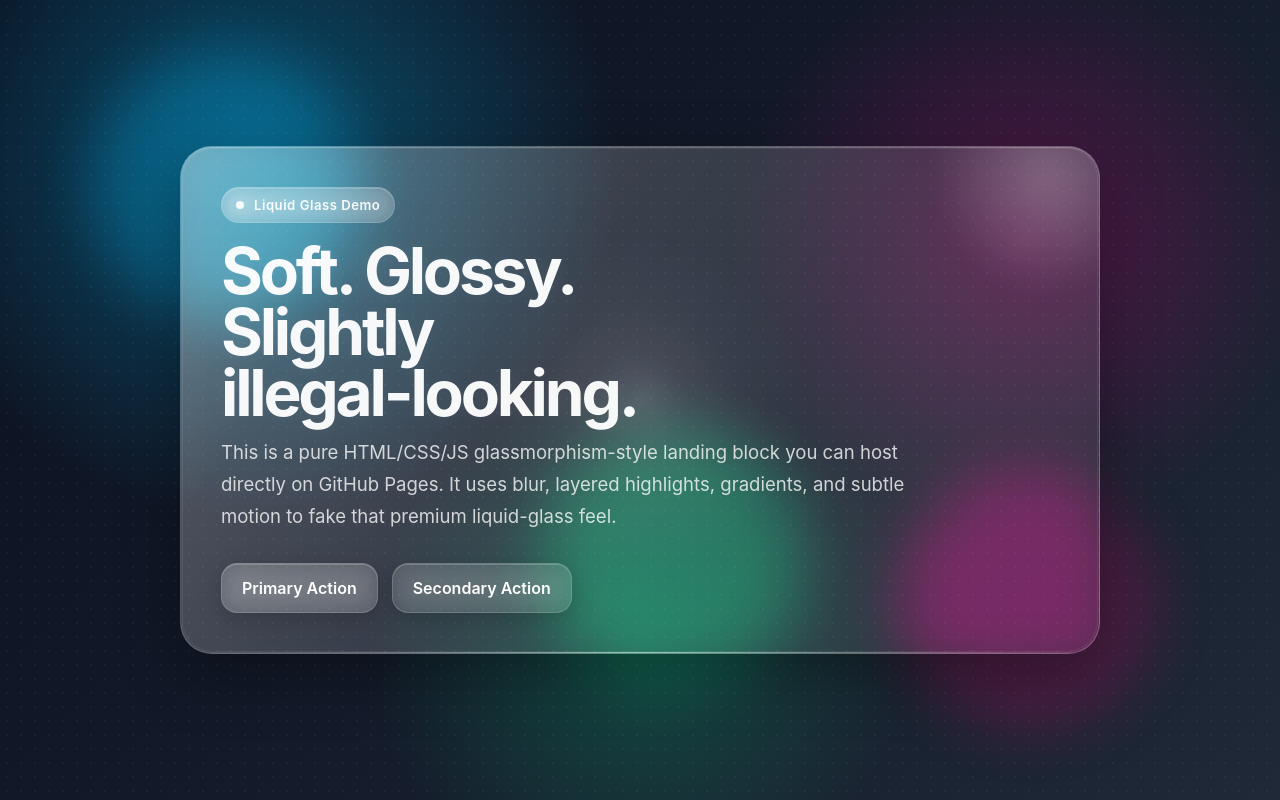
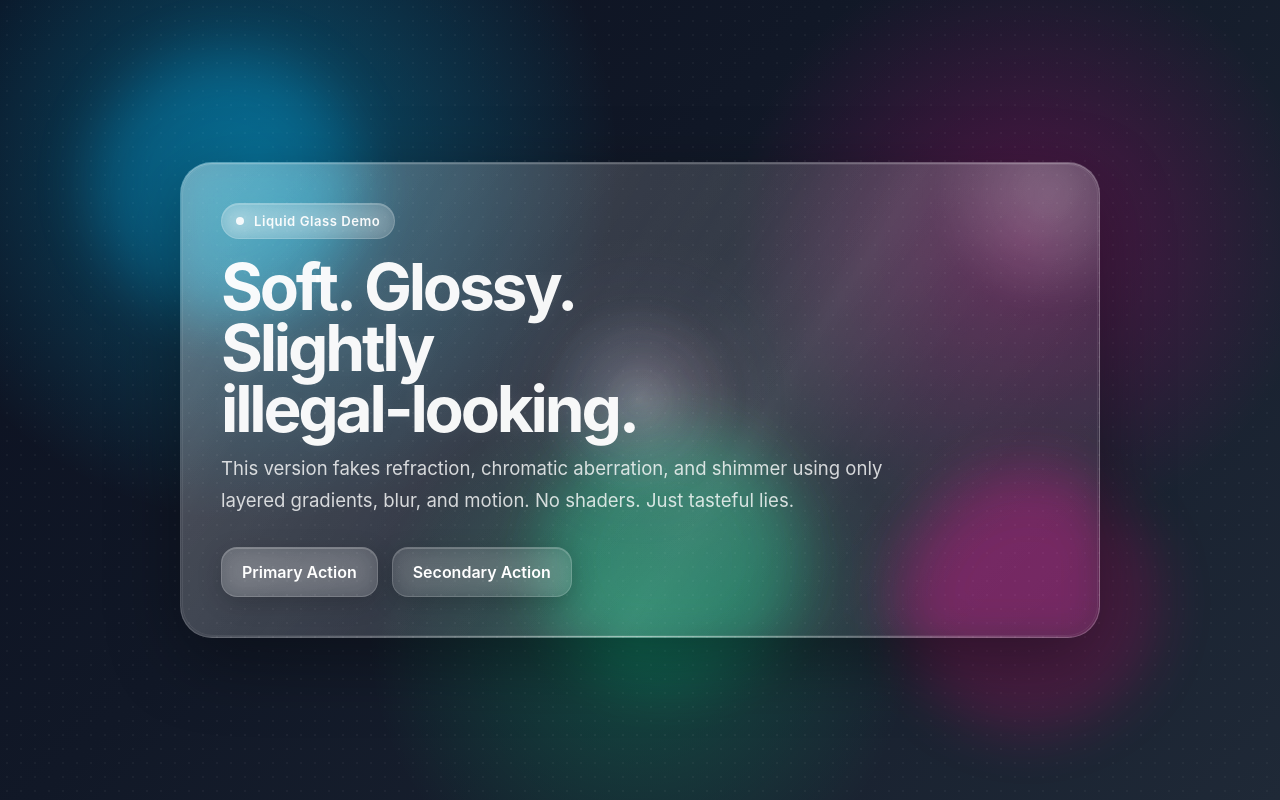
Before and after one commit to dkom-sys/Liquid-glass-demo-V1, a plain HTML site: page index.html in a window 1280 px wide. Drawn offline with Linux system fonts and the light colour scheme.

Commit message:
Refine glassmorphism styles and add effects
Updated CSS variables for glass effect and adjusted opacity values. Added new elements for refraction and shimmer effects.

```diff
--- a/index.html
+++ b/index.html
@@ -9,22 +9,23 @@
       --bg-1: #0b1020;
       --bg-2: #111827;
       --bg-3: #1f2937;
-      --glass-1: rgba(255, 255, 255, 0.18);
-      --glass-2: rgba(255, 255, 255, 0.08);
+      --glass-1: rgba(255, 255, 255, 0.16);
+      --glass-2: rgba(255, 255, 255, 0.07);
       --border-1: rgba(255, 255, 255, 0.22);
-      --border-2: rgba(255, 255, 255, 0.10);
       --text-main: rgba(255, 255, 255, 0.96);
-      --text-soft: rgba(255, 255, 255, 0.78);
-      --shadow: 0 20px 60px rgba(0, 0, 0, 0.35);
+      --text-soft: rgba(255, 255, 255, 0.8);
       --radius: 32px;
+      --mx: 50%;
+      --my: 50%;
+      --rx: 0deg;
+      --ry: 0deg;
     }
 
     * {
       box-sizing: border-box;
     }
 
-    html,
-    body {
+    html, body {
       margin: 0;
       padding: 0;
       min-height: 100%;
@@ -46,11 +47,43 @@
       position: fixed;
       inset: 0;
       pointer-events: none;
-      opacity: 0.045;
+      opacity: 0.04;
       background-image: radial-gradient(circle, white 1px, transparent 1px);
       background-size: 14px 14px;
       mix-blend-mode: soft-light;
-      z-index: 20;
+      z-index: 30;
+    }
+
+    .orb {
+      position: fixed;
+      width: 260px;
+      height: 260px;
+      border-radius: 50%;
+      filter: blur(28px);
+      opacity: 0.34;
+      pointer-events: none;
+      z-index: -1;
+      animation: float 14s ease-in-out infinite;
+    }
+
+    .orb.one {
+      top: 8%;
+      left: 7%;
+      background: rgba(0, 191, 255, 0.7);
+    }
+
+    .orb.two {
+      bottom: 8%;
+      right: 10%;
+      background: rgba(255, 0, 128, 0.58);
+      animation-delay: -4s;
+    }
+
+    .orb.three {
+      top: 54%;
+      left: 42%;
+      background: rgba(0, 255, 170, 0.42);
+      animation-delay: -8s;
     }
 
     .hero {
@@ -72,7 +105,7 @@
       backdrop-filter: blur(20px) saturate(180%);
       -webkit-backdrop-filter: blur(20px) saturate(180%);
       box-shadow:
-        var(--shadow),
+        0 22px 70px rgba(0, 0, 0, 0.35),
         inset 0 1px 0 rgba(255, 255, 255, 0.24),
         inset 0 -1px 0 rgba(255, 255, 255, 0.05);
       overflow: hidden;
@@ -88,7 +121,7 @@
     .glass-card:hover {
       border-color: rgba(255, 255, 255, 0.28);
       box-shadow:
-        0 24px 70px rgba(0, 0, 0, 0.42),
+        0 28px 82px rgba(0, 0, 0, 0.42),
         inset 0 1px 0 rgba(255, 255, 255, 0.26),
         inset 0 -1px 0 rgba(255, 255, 255, 0.06);
     }
@@ -100,13 +133,13 @@
       background:
         linear-gradient(
           120deg,
-          rgba(255, 255, 255, 0.30) 0%,
+          rgba(255, 255, 255, 0.28) 0%,
           rgba(255, 255, 255, 0.10) 18%,
           rgba(255, 255, 255, 0.03) 40%,
           transparent 62%
         );
       pointer-events: none;
-      z-index: 0;
+      z-index: 1;
     }
 
     .glass-card::after {
@@ -116,24 +149,115 @@
       border-radius: calc(var(--radius) - 1px);
       border: 1px solid rgba(255, 255, 255, 0.07);
       pointer-events: none;
-      z-index: 1;
+      z-index: 8;
     }
 
-    .glass-specular {
+    .refraction {
       position: absolute;
       inset: 0;
+      z-index: 0;
       pointer-events: none;
-      z-index: 0;
+      opacity: 0.85;
       background:
         radial-gradient(
-          240px 240px at var(--mx, 50%) var(--my, 50%),
+          220px 220px at calc(var(--mx) + 1.2%) calc(var(--my) - 0.8%),
+          rgba(255, 80, 120, 0.07),
+          transparent 42%
+        ),
+        radial-gradient(
+          220px 220px at calc(var(--mx) - 1.2%) calc(var(--my) + 0.8%),
+          rgba(80, 220, 255, 0.08),
+          transparent 44%
+        ),
+        radial-gradient(
+          180px 180px at var(--mx) var(--my),
+          rgba(255,255,255,0.10),
+          rgba(255,255,255,0.04) 22%,
+          rgba(255,255,255,0.02) 36%,
+          transparent 64%
+        );
+      filter: blur(10px) saturate(140%);
+      transform: translateZ(0);
+    }
+
+    .specular {
+      position: absolute;
+      inset: 0;
+      z-index: 2;
+      pointer-events: none;
+      background:
+        radial-gradient(
+          240px 240px at var(--mx) var(--my),
           rgba(255, 255, 255, 0.18),
           rgba(255, 255, 255, 0.08) 20%,
-          rgba(255, 255, 255, 0.03) 40%,
+          rgba(255, 255, 255, 0.02) 42%,
           transparent 70%
         );
-      opacity: 0.9;
-      transition: opacity 0.2s ease;
+      mix-blend-mode: screen;
+    }
+
+    .aberration {
+      position: absolute;
+      inset: 0;
+      z-index: 3;
+      pointer-events: none;
+      opacity: 0.35;
+    }
+
+    .aberration::before,
+    .aberration::after {
+      content: "";
+      position: absolute;
+      inset: 0;
+      border-radius: inherit;
+      background:
+        radial-gradient(
+          280px 280px at var(--mx) var(--my),
+          rgba(255,255,255,0.06),
+          transparent 55%
+        );
+      filter: blur(12px);
+    }
+
+    .aberration::before {
+      transform: translateX(1.2px);
+      background:
+        radial-gradient(
+          260px 260px at var(--mx) var(--my),
+          rgba(255, 70, 100, 0.10),
+          transparent 58%
+        );
+      mix-blend-mode: screen;
+    }
+
+    .aberration::after {
+      transform: translateX(-1.2px);
+      background:
+        radial-gradient(
+          260px 260px at var(--mx) var(--my),
+          rgba(70, 220, 255, 0.10),
+          transparent 58%
+        );
+      mix-blend-mode: screen;
+    }
+
+    .shimmer {
+      position: absolute;
+      inset: -20%;
+      z-index: 4;
+      pointer-events: none;
+      background:
+        linear-gradient(
+          115deg,
+          transparent 35%,
+          rgba(255,255,255,0.02) 42%,
+          rgba(255,255,255,0.12) 50%,
+          rgba(255,255,255,0.03) 58%,
+          transparent 66%
+        );
+      transform: translateX(-35%) rotate(8deg);
+      animation: shimmerPass 8s linear infinite;
+      opacity: 0.75;
     }
 
     .top-glow {
@@ -143,15 +267,15 @@
       width: 240px;
       height: 240px;
       border-radius: 50%;
-      background: radial-gradient(circle, rgba(255, 255, 255, 0.25), transparent 68%);
+      background: radial-gradient(circle, rgba(255, 255, 255, 0.24), transparent 68%);
       filter: blur(12px);
       pointer-events: none;
-      z-index: 0;
+      z-index: 1;
     }
 
     .content {
       position: relative;
-      z-index: 2;
+      z-index: 10;
     }
 
     .badge {
@@ -264,39 +388,6 @@
       background: rgba(255, 255, 255, 0.08);
     }
 
-    .orb {
-      position: fixed;
-      width: 260px;
-      height: 260px;
-      border-radius: 50%;
-      filter: blur(28px);
-      opacity: 0.34;
-      pointer-events: none;
-      z-index: -1;
-      animation: float 14s ease-in-out infinite;
-      will-change: transform;
-    }
-
-    .orb.one {
-      top: 8%;
-      left: 7%;
-      background: rgba(0, 191, 255, 0.7);
-    }
-
-    .orb.two {
-      bottom: 8%;
-      right: 10%;
-      background: rgba(255, 0, 128, 0.58);
-      animation-delay: -4s;
-    }
-
-    .orb.three {
-      top: 54%;
-      left: 42%;
-      background: rgba(0, 255, 170, 0.42);
-      animation-delay: -8s;
-    }
-
     .glow-line {
       position: absolute;
       inset: auto 0 0 0;
@@ -308,7 +399,7 @@
         transparent
       );
       opacity: 0.8;
-      z-index: 2;
+      z-index: 10;
     }
 
     @keyframes float {
@@ -323,6 +414,15 @@
       }
       75% {
         transform: translateY(-14px) translateX(18px) scale(1.02);
+      }
+    }
+
+    @keyframes shimmerPass {
+      0% {
+        transform: translateX(-42%) rotate(8deg);
+      }
+      100% {
+        transform: translateX(42%) rotate(8deg);
       }
     }
 
@@ -369,13 +469,17 @@
         height: 180px;
         filter: blur(24px);
       }
+
+      .aberration {
+        opacity: 0.24;
+      }
     }
 
     @media (prefers-reduced-motion: reduce) {
       .glass-card,
       .orb,
       .btn,
-      .glass-specular {
+      .shimmer {
         animation: none !important;
         transition: none !important;
       }
@@ -390,7 +494,10 @@
 
   <section class="hero">
     <div class="glass-card" id="glassCard">
-      <div class="glass-specular" id="specular"></div>
+      <div class="refraction"></div>
+      <div class="specular"></div>
+      <div class="aberration"></div>
+      <div class="shimmer"></div>
       <div class="top-glow"></div>
 
       <div class="content">
@@ -399,9 +506,8 @@
         <h1>Soft. Glossy. Slightly illegal-looking.</h1>
 
         <p>
-          This is a pure HTML/CSS/JS glassmorphism-style landing block you can host
-          directly on GitHub Pages. It uses blur, layered highlights, gradients,
-          and subtle motion to fake that premium liquid-glass feel.
+          This version fakes refraction, chromatic aberration, and shimmer using
+          only layered gradients, blur, and motion. No shaders. Just tasteful lies.
         </p>
 
         <div class="actions">
@@ -416,7 +522,6 @@
 
   <script>
     const card = document.getElementById("glassCard");
-    const specular = document.getElementById("specular");
     const prefersReducedMotion = window.matchMedia("(prefers-reduced-motion: reduce)").matches;
     const canHover = window.matchMedia("(hover: hover) and (pointer: fine)").matches;
 
```
